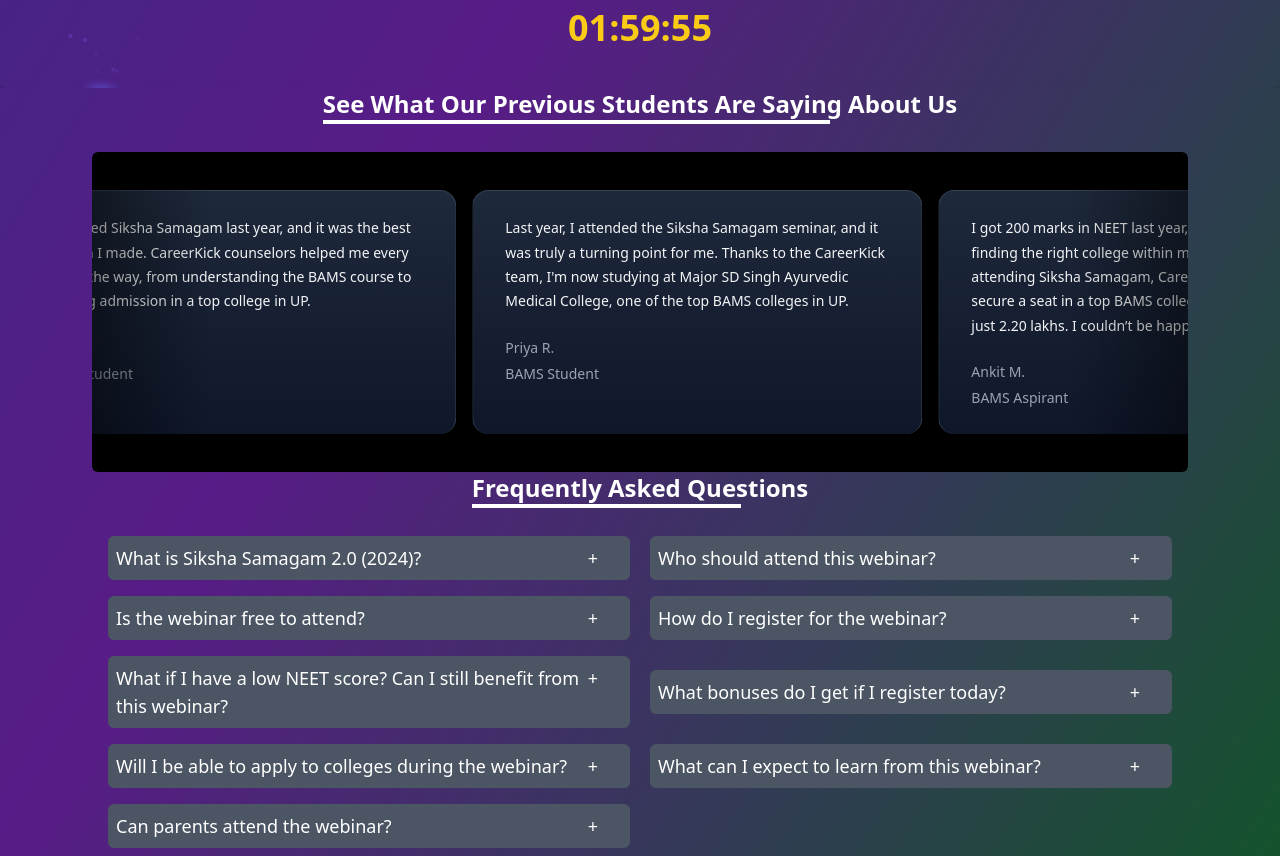
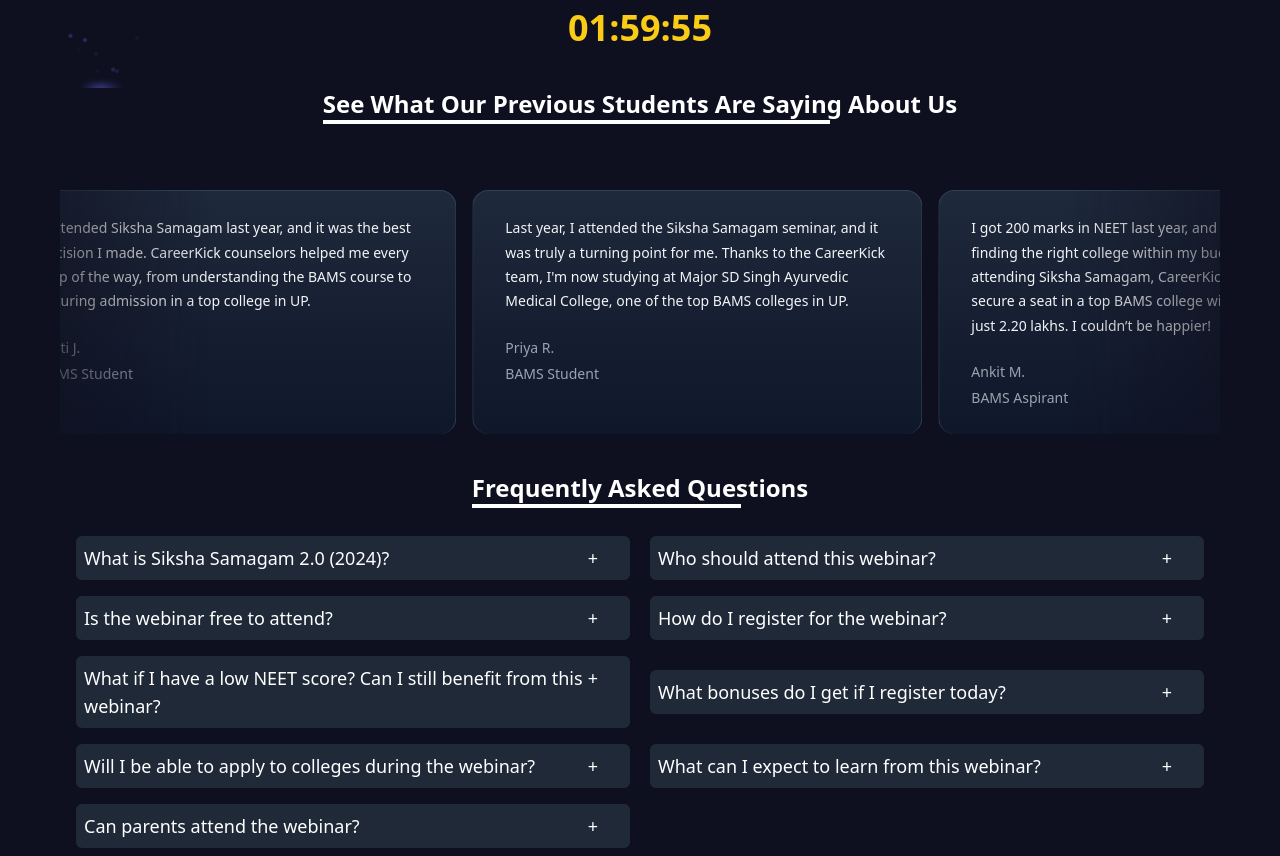
Before and after one commit to Pankajupadhyay01/Landing_page, a React (Vite) app: page / in a window 1280 px wide. Shown: the part 1192-2048 px from the top of the page. Built offline with nearby package versions, Linux system fonts and the light colour scheme.

Commit message:
color updated

```diff
--- a/src/App.tsx
+++ b/src/App.tsx
@@ -4,9 +4,9 @@
 
 const App = () => {
   return (
-    <div className='bg-gradient-to-br from-indigo-900 via-purple-900 to-green-900 text-white '>
+    <div className=' text-white '>
       <Hero />
-      <div className="w-[90%] flex justify-center m-auto flex-col">
+      <div className="w-[95%] flex justify-center m-auto flex-col">
         <Testimonials />
         <Faq />
       </div>
--- a/src/Page/Faq.tsx
+++ b/src/Page/Faq.tsx
@@ -23,7 +23,7 @@
 
                         <div className="flex flex-col gap-2 md:w-[calc(50%-10px)] text-lg justify-center">
                             <div
-                                className="flex justify-between pr-8 text-white bg-gray-600 p-2 rounded-md cursor-pointer"
+                                className="flex justify-between pr-8 text-white bg-gray-800 p-2 rounded-md cursor-pointer"
                                 onClick={() => toogle(i)}
                             >
                                 {obj.question}
@@ -36,7 +36,7 @@
                                 className={`overflow-hidden transition-[max-height] duration-500 ease-[cubic-bezier(0.86,0,0.07,1)] ${selected === i ? "max-h-[500px]" : "max-h-0"
                                     }`}
                             >
-                                <div className="bg-gray-600 p-2 rounded-md">{obj.answer}</div>
+                                <div className="bg-gray-800 p-2 rounded-md">{obj.answer}</div>
                             </div>
                         </div>
 
--- a/src/Page/Testimonials.tsx
+++ b/src/Page/Testimonials.tsx
@@ -8,7 +8,7 @@
         <div className="flex flex-col gap-8 mx-7">
             <Heading title={"See What Our Previous Students Are Saying About Us"} />
 
-            <div className="h-[20rem] rounded-md flex flex-col antialiased bg-black bg-grid-white/[0.05] items-center justify-center relative overflow-hidden">
+            <div className="h-[20rem] rounded-md flex flex-col antialiased bg-transprent bg-grid-white/[0.05] items-center justify-center relative overflow-hidden">
                 <InfiniteMovingCards
                     items={testimonials}
                     direction="right"
--- a/src/index.css
+++ b/src/index.css
@@ -2,6 +2,6 @@
 @tailwind components;
 @tailwind utilities;
 
-body{
-    background: #000;
+body {
+    background: #0f101f;
 }
```
